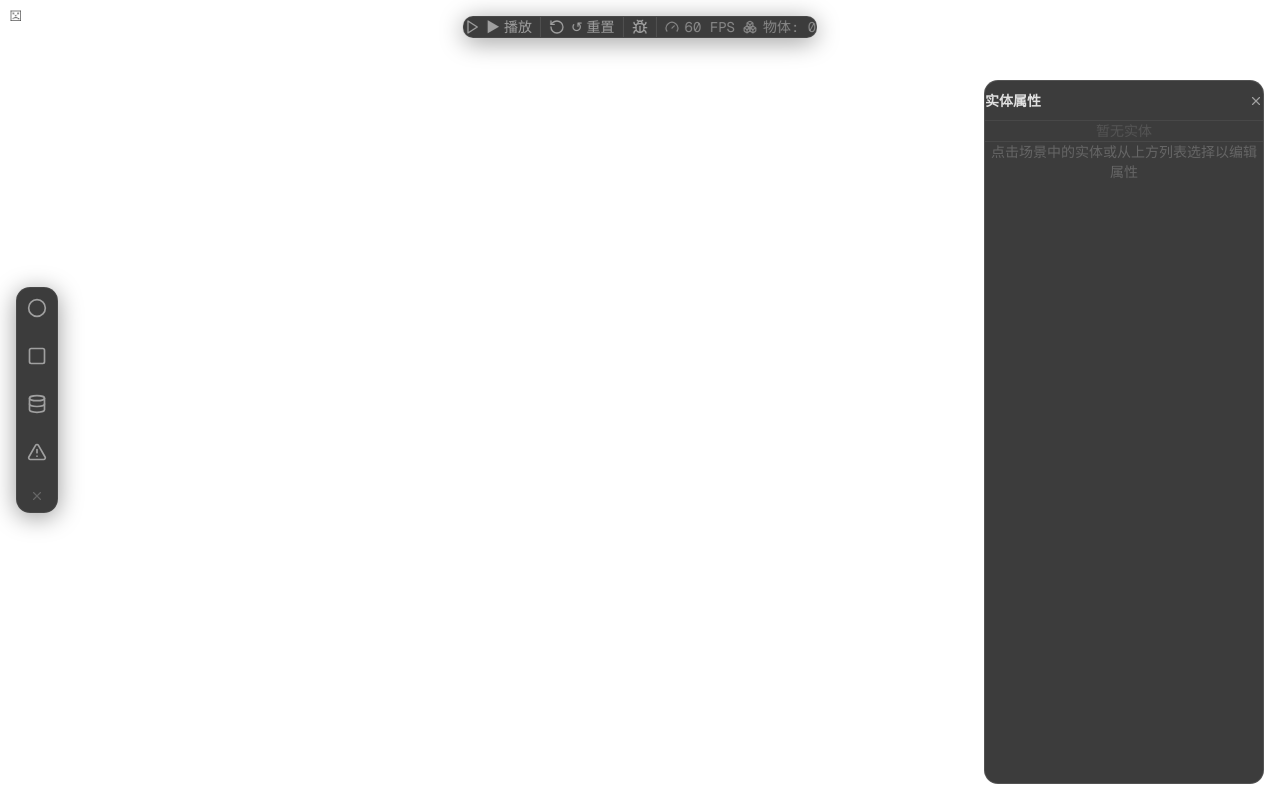
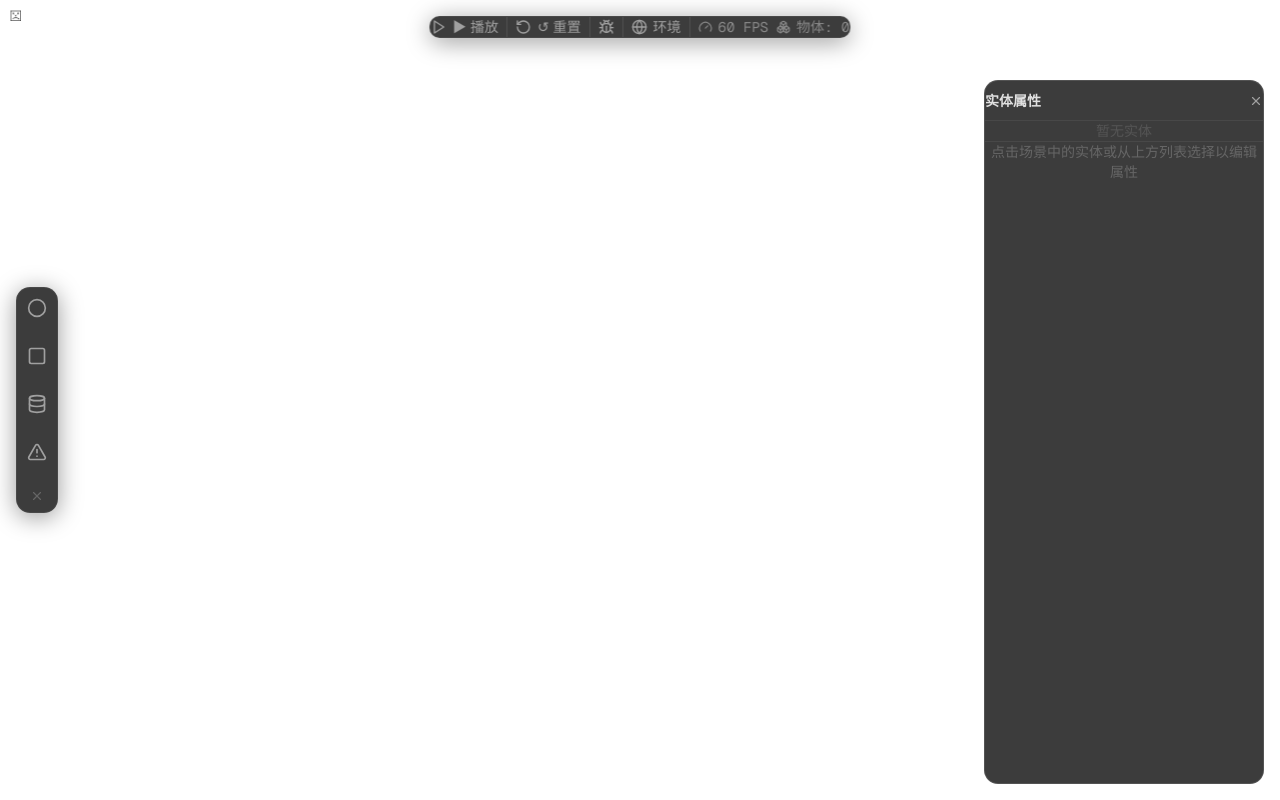
Before and after one commit to qianwu629/physics-6, a React (Vite) app in the folder frontend/: page / in a window 1280 px wide. Built offline with nearby package versions, Linux system fonts and the light colour scheme.

Commit message:
feat(03-constraint): add environment button to Toolbar
- Globe icon button at toolbar with toggleEnvironmentPanel onClick
- Styling consistent with existing Toolbar buttons
- Button text: "环境"

Also fix Toolbar test mock to include Globe icon (Rule 1)

```diff
--- a/frontend/src/components/Toolbar.tsx
+++ b/frontend/src/components/Toolbar.tsx
@@ -1,4 +1,4 @@
-import { Play, Pause, RotateCcw, Bug, Gauge, Boxes } from 'lucide-react';
+import { Play, Pause, RotateCcw, Bug, Globe, Gauge, Boxes } from 'lucide-react';
 import { useSimulationStore } from '../store';
 import { cn } from '../lib/utils';
 
@@ -23,6 +23,7 @@ export default function Toolbar() {
   const toggle = useSimulationStore((s) => s.toggle);
   const reset = useSimulationStore((s) => s.reset);
   const setShowDebug = useSimulationStore((s) => s.setShowDebug);
+  const toggleEnvironmentPanel = useSimulationStore((s) => s.toggleEnvironmentPanel);
 
   const isPlaying = isRunning;
 
@@ -127,6 +128,30 @@ export default function Toolbar() {
 
       <div style={{ width: 1, height: 20, backgroundColor: 'rgba(255, 255, 255, 0.1)' }} />
 
+      {/* 环境按钮 — Phase 3 D-01 */}
+      <button
+        type="button"
+        aria-label="环境参数"
+        title="环境参数"
+        onClick={toggleEnvironmentPanel}
+        className={cn(
+          'flex items-center gap-1.5',
+          'px-3 py-1.5',
+          'rounded-md',
+          'text-sm font-medium',
+          'transition-all duration-150',
+          'focus:outline-none focus-visible:ring-2 focus-visible:ring-[#3b82f6]',
+        )}
+        style={{ color: '#a0a0a0' }}
+        onMouseEnter={(e) => { e.currentTarget.style.color = '#e0e0e0'; }}
+        onMouseLeave={(e) => { e.currentTarget.style.color = '#a0a0a0'; }}
+      >
+        <Globe size={16} strokeWidth={2} />
+        <span>环境</span>
+      </button>
+
+      <div style={{ width: 1, height: 20, backgroundColor: 'rgba(255, 255, 255, 0.1)' }} />
+
       {/* 状态指示器 — FPS + 物体计数 */}
       <div
         className="flex items-center gap-1.5 text-sm"
```
Also changed, not shown: 1 other file (tests, documents, lock files or other folders).
